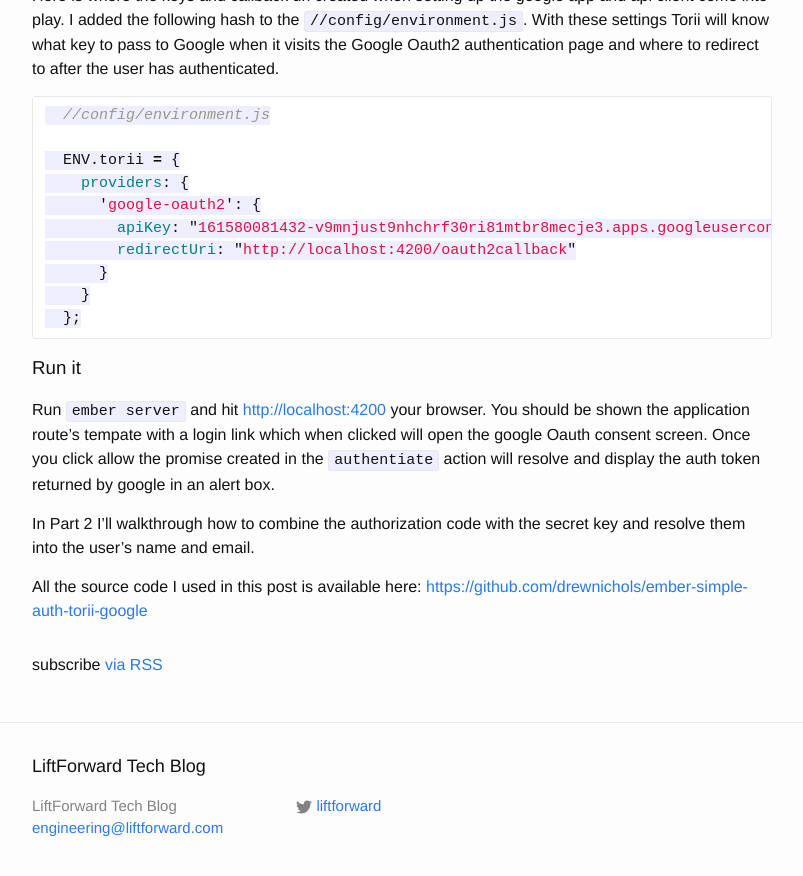
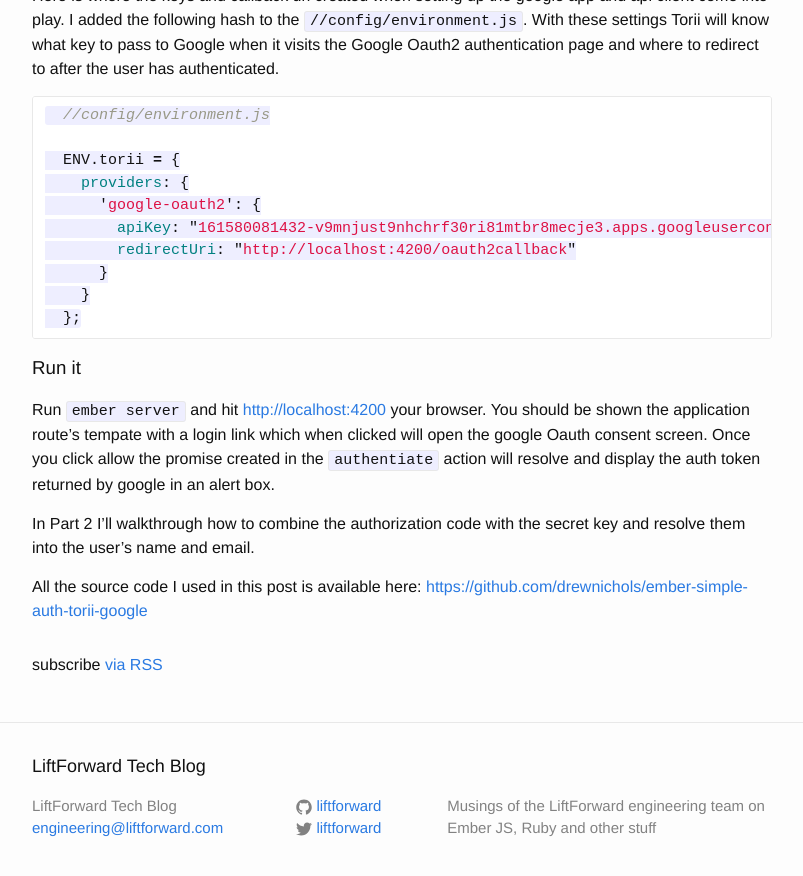
Before and after one commit to liftforward/liftforward.github.io, a Jekyll site: the page built from index.html, in a window 1280 px wide and 900 px high, scrolled down 6365 px. Shown: the top 876 px of the window, without its empty margins (238-1041 px from the left). Built offline with Jekyll 4.4.1, drawn with Linux system fonts in a browser that asks for light colours.

Commit message:
adding github user and description for metatags

```diff
--- a/_config.yml
+++ b/_config.yml
@@ -1,11 +1,11 @@
 # Site settings
 title: LiftForward Tech Blog
 email: engineering@liftforward.com
-description: > # this means to ignore newlines until "baseurl:"
+description: "Musings of the LiftForward engineering team on Ember JS, Ruby and other stuff"
 baseurl: "" # the subpath of your site, e.g. /blog/
 url: "http://tech.liftforward.com" # the base hostname & protocol for your site
 twitter_username: liftforward
-# github_username:  drewnichols
+github_username:  liftforward
 
 # Build settings
 markdown: kramdown
```
